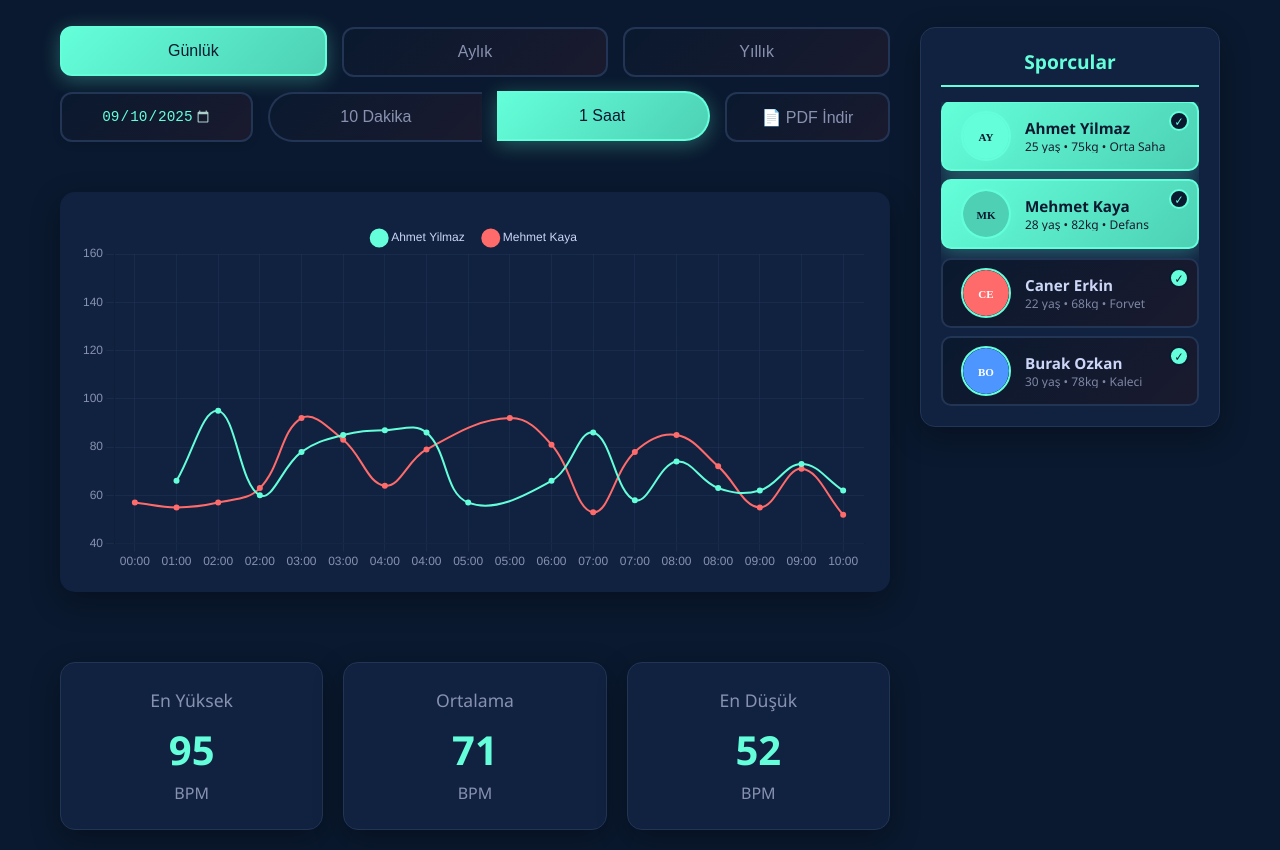
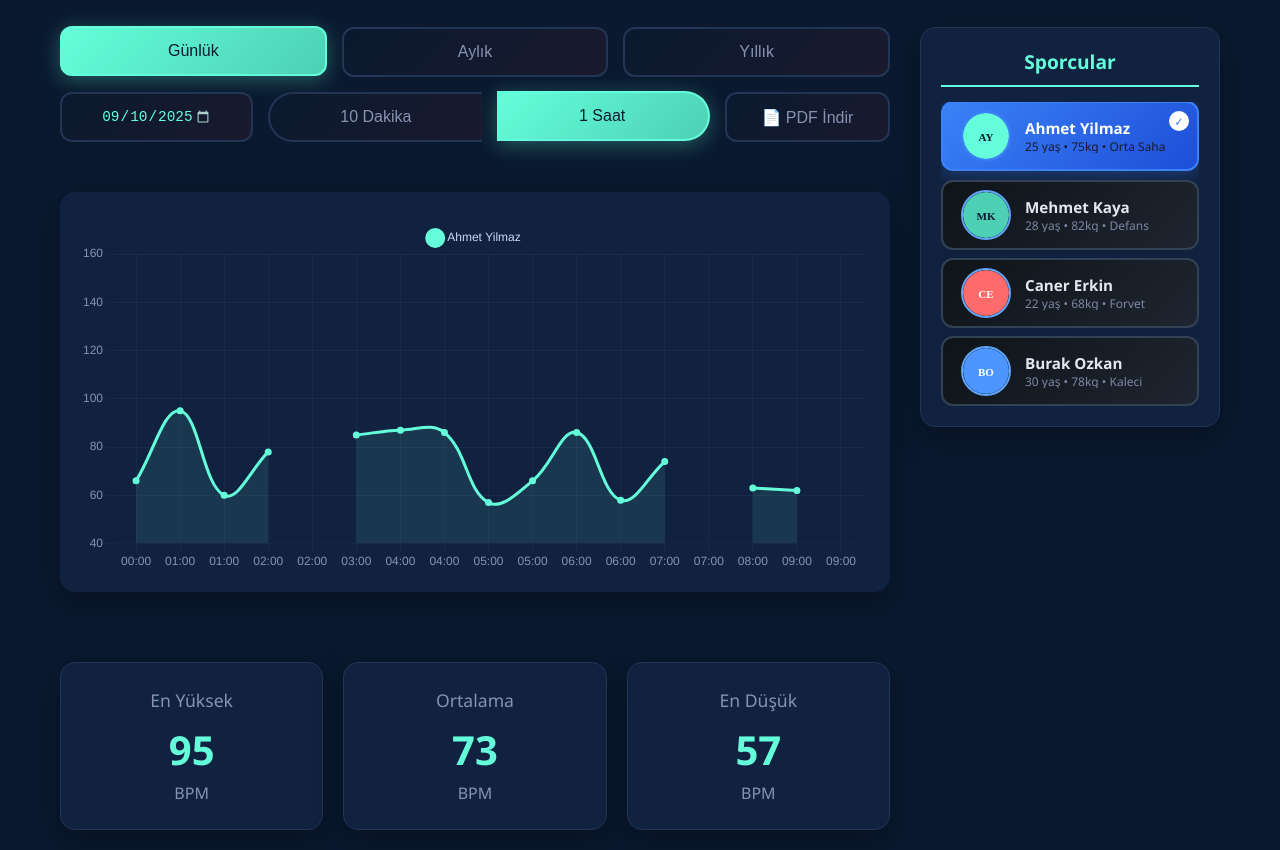
Before and after one commit to gulemre55-ui/AthleteHealthMonitoringProject, a plain HTML site: page index.html in a window 1280 px wide. Shown: the part 78-928 px from the top of the page. Drawn offline with nearby package versions, Linux system fonts and the light colour scheme.

Commit message:
Fix: Tik işaretleri sadece seçili sporcular için görünür olsun

```diff
--- a/css/style.css
+++ b/css/style.css
@@ -682,11 +682,11 @@ header h1 {
 }
 
 .player-item {
-    background: linear-gradient(135deg, #0a192f 0%, #1a1a2e 100%);
-    border: 2px solid #233554;
-    border-radius: 10px;
+    background: linear-gradient(135deg, #0f1419 0%, #1e2530 100%);
+    border: 2px solid #334155;
+    border-radius: 12px;
     padding: 16px 18px;
-    color: #8892b0;
+    color: #cbd5e1;
     font-size: 0.95rem;
     font-weight: 500;
     cursor: pointer;
@@ -697,6 +697,7 @@ header h1 {
     position: relative;
     overflow: hidden;
     min-height: 70px;
+    box-shadow: 0 2px 8px rgba(0, 0, 0, 0.1);
 }
 
 .player-item::before {
@@ -715,17 +716,18 @@ header h1 {
 }
 
 .player-item:hover {
-    border-color: #4dd0b4;
-    color: #64ffda;
+    border-color: #60a5fa;
+    color: #dbeafe;
     transform: translateY(-2px);
-    box-shadow: 0 6px 25px rgba(100, 255, 218, 0.2);
+    box-shadow: 0 6px 25px rgba(96, 165, 250, 0.2);
+    background: linear-gradient(135deg, #1e293b 0%, #334155 100%);
 }
 
 .player-item.active {
-    background: linear-gradient(135deg, #64ffda 0%, #4dd0b4 100%);
-    color: #0a192f;
-    border-color: #64ffda;
-    box-shadow: 0 4px 20px rgba(100, 255, 218, 0.3);
+    background: linear-gradient(135deg, #3b82f6 0%, #1d4ed8 100%);
+    color: #ffffff;
+    border-color: #3b82f6;
+    box-shadow: 0 4px 20px rgba(59, 130, 246, 0.3);
     transform: translateY(-1px);
 }
 
@@ -738,20 +740,20 @@ header h1 {
     width: 50px;
     height: 50px;
     border-radius: 50%;
-    border: 2px solid #64ffda;
+    border: 2px solid #60a5fa;
     object-fit: cover;
     flex-shrink: 0;
     transition: all 0.3s ease;
 }
 
 .player-item:hover .player-avatar {
-    border-color: #4dd0b4;
+    border-color: #93c5fd;
     transform: scale(1.05);
 }
 
 .player-item.active .player-avatar {
-    border-color: #64ffda;
-    box-shadow: 0 0 15px rgba(100, 255, 218, 0.3);
+    border-color: #3b82f6;
+    box-shadow: 0 0 15px rgba(59, 130, 246, 0.3);
 }
 
 /* Sporcu bilgileri stilleri */
@@ -767,7 +769,7 @@ header h1 {
 .player-name {
     font-size: 0.95rem;
     font-weight: 600;
-    color: #ccd6f6;
+    color: #e2e8f0;
     margin-bottom: 0;
     white-space: nowrap;
     overflow: hidden;
@@ -786,11 +788,11 @@ header h1 {
 }
 
 .player-item:hover .player-name {
-    color: #64ffda;
+    color: #dbeafe;
 }
 
 .player-item.active .player-name {
-    color: #0a192f;
+    color: #ffffff;
     font-weight: 700;
 }
 
@@ -801,26 +803,28 @@ header h1 {
 
 /* Çoklu seçim göstergesi */
 .multi-select-indicator {
-    position: absolute;
-    top: 8px;
-    right: 8px;
-    width: 20px;
-    height: 20px;
-    background: #64ffda;
-    border-radius: 50%;
-    display: flex;
-    align-items: center;
-    justify-content: center;
-    font-size: 12px;
-    font-weight: bold;
-    color: #0a192f;
-    border: 2px solid #0a192f;
+    position: absolute !important;
+    top: 8px !important;
+    right: 8px !important;
+    width: 20px !important;
+    height: 20px !important;
+    background: #3b82f6 !important;
+    border-radius: 50% !important;
+    display: none !important;
+    align-items: center !important;
+    justify-content: center !important;
+    font-size: 12px !important;
+    font-weight: bold !important;
+    color: #ffffff !important;
+    border: 2px solid #1e40af !important;
+    transition: all 0.3s ease !important;
 }
 
 .player-item.active .multi-select-indicator {
-    background: #0a192f;
-    color: #64ffda;
-    border-color: #64ffda;
+    background: #ffffff !important;
+    color: #3b82f6 !important;
+    border-color: #ffffff !important;
+    display: flex !important;
 }
 
 /* Mobil uyumluluk için responsive tasarım */
--- a/js/main.js
+++ b/js/main.js
@@ -212,8 +212,8 @@ document.addEventListener('DOMContentLoaded', function() {
             playerElement.appendChild(playerInfo);
             playerElement.appendChild(multiSelectIndicator);
 
-            // İlk iki sporcuyu varsayılan olarak seç (çoklu seçim için)
-            if (index === 0 || index === 1) {
+            // İlk sporcuyu varsayılan olarak seç
+            if (index === 0) {
                 playerElement.classList.add('active');
                 appState.selectedPlayers.push(player);
                 console.log('✅ DEBUG: Sporcu varsayılan olarak seçildi:', player.name);
```
